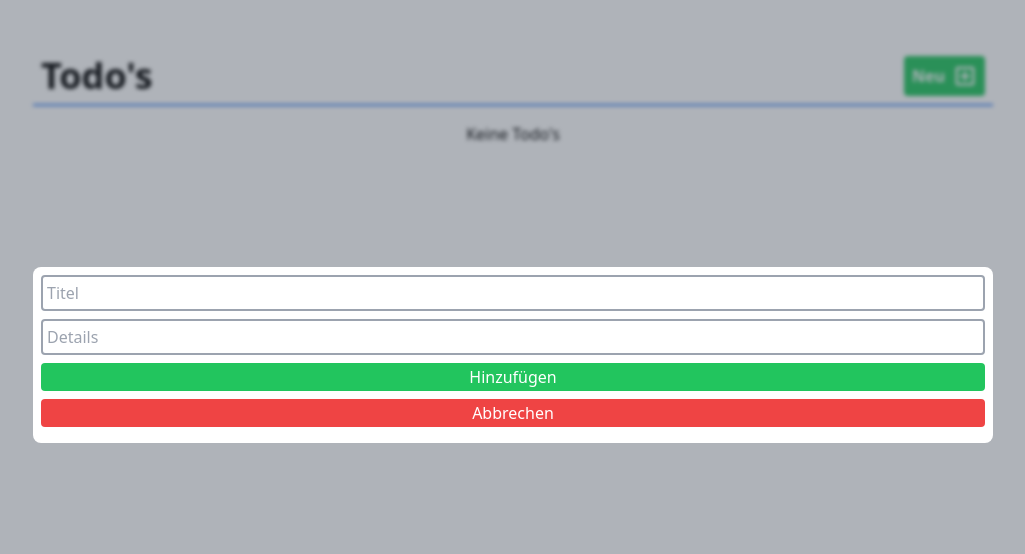
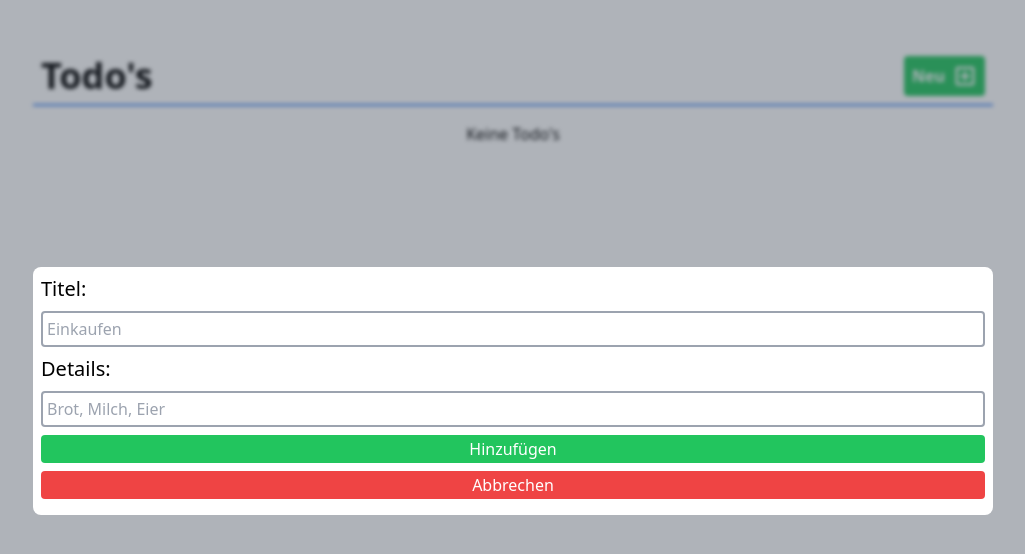
Before and after one commit to nischelf/proplex-coding-challenge, a React (Vite) app: page / in a window 1280 px wide. Both pictures are taken after a click on the button "Neu". Shown: the top 554 px of the page, without its empty margins (127-1152 px from the left). Built offline with nearby package versions, Linux system fonts and the light colour scheme.

Commit message:
add accessibility

```diff
--- a/index.html
+++ b/index.html
@@ -1,5 +1,5 @@
 <!doctype html>
-<html lang="en">
+<html lang="de">
   <head>
     <meta charset="UTF-8" />
     <link rel="icon" type="image/svg+xml" href="/list-checks-fill.svg" />
--- a/src/components/TodoInput.tsx
+++ b/src/components/TodoInput.tsx
@@ -21,18 +21,26 @@ export default function TodoInput({
 }) {
   return (
     <div className="fixed left-0 top-1/3 flex flex-col w-full justify-center items-center">
-      <div className="w-3/4 bg-white flex flex-col gap-2 rounded-lg p-2 items-center">
+      <div className="w-3/4 bg-white flex flex-col gap-2 rounded-lg p-2">
+        <label htmlFor="title" className="md:text-xl lg:text-normal">
+          Titel:
+        </label>
         <input
           type="text"
-          placeholder="Titel"
+          placeholder="Einkaufen"
           value={title}
+          id="title"
           onChange={titleChange}
           className="rounded border-2 border-gray-400 w-full p-1 md:text-xl lg:text-base"
         />
+        <label htmlFor="details" className="md:text-xl lg:text-normal">
+          Details:
+        </label>
         <input
           type="text"
-          placeholder="Details"
+          placeholder="Brot, Milch, Eier"
           value={details || ""}
+          id="details"
           onChange={detailsChange}
           className="rounded border-2 border-gray-400 w-full p-1 md:text-xl lg:text-base"
         />
```
